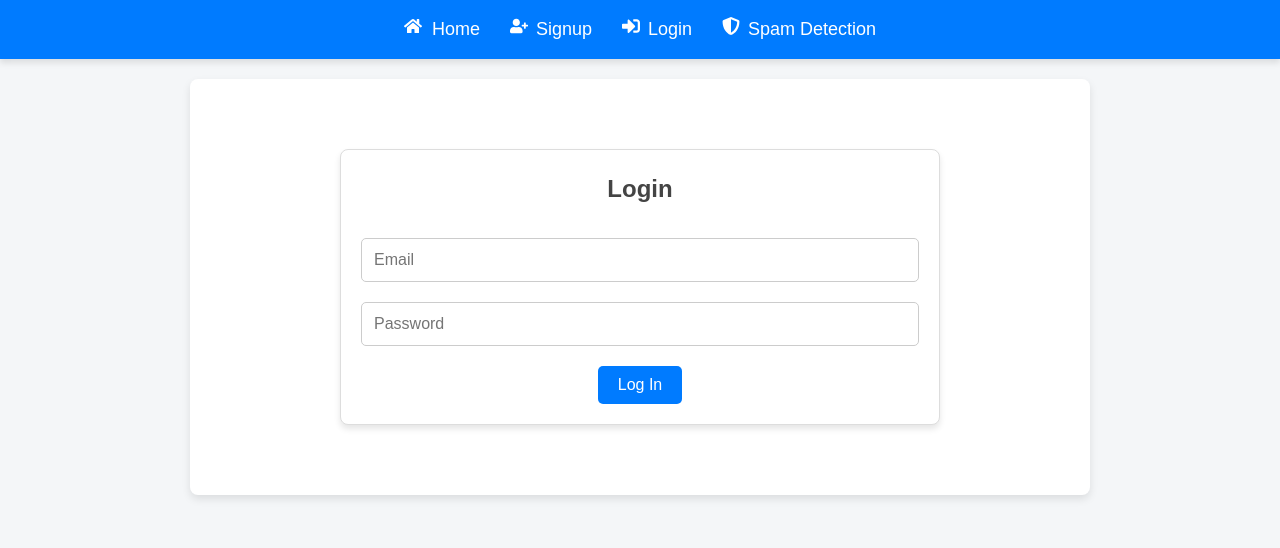
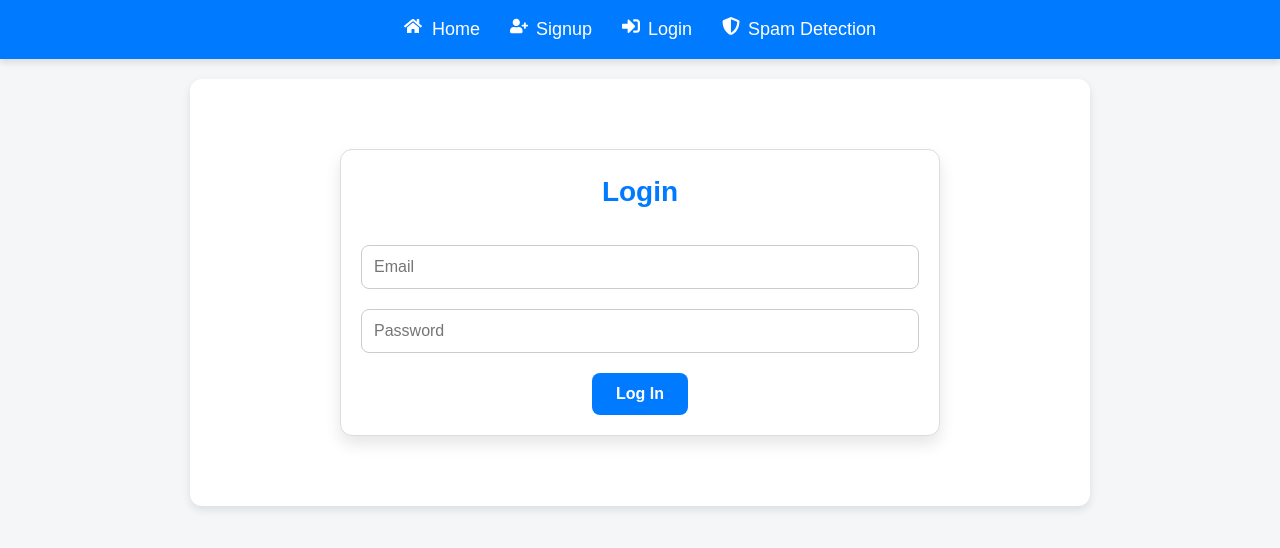
Before and after one commit to g00405662FYP/SpamShield-Frontend, a React (Create React App) app in the folder spamshield-frontend/: page /login in a window 1280 px wide. Shown: the top 548 px of the page. Built offline with nearby package versions, Linux system fonts and the light colour scheme.

Commit message:
Enhance Detection component styling and confidence score display; improve overall UI consistency

```diff
--- a/spamshield-frontend/src/components/detection.js
+++ b/spamshield-frontend/src/components/detection.js
@@ -42,13 +42,18 @@ function Detection() {
         Classify
       </button>
       {result && (
-  <div style={{ marginTop: '20px' }}>
-    <h3>Result</h3>
-    <p><strong>Message:</strong> {result.text}</p>
-    <p><strong>Classification:</strong> {result.label}</p>
-    <p><strong>Confidence Score:</strong> {result.confidence}</p>
-  </div>
-)}
+        <div className="result-container">
+          <h3>Result</h3>
+          <p><strong>Message:</strong> {result.text}</p>
+          <p><strong>Classification:</strong> {result.label}</p>
+          <p>
+            <strong>Confidence Score:</strong>{" "}
+            <span className={`confidence-score ${result.confidence < 0.5 ? 'low' : ''}`}>
+              {result.confidence}
+            </span>
+          </p>
+        </div>
+      )}
 
       {error && <p style={{ color: 'red' }}>{error}</p>}
     </div>
--- a/spamshield-frontend/src/components/styles.css
+++ b/spamshield-frontend/src/components/styles.css
@@ -3,7 +3,7 @@
   margin: 0;
   padding: 0;
   box-sizing: border-box;
-    font-family: Arial, Helvetica, sans-serif;
+  font-family: 'Arial', sans-serif;
 }
 
 /* Body Styling */
@@ -20,8 +20,8 @@
   padding: 20px;
   background: #fff;
   border: 1px solid #ddd;
-    border-radius: 8px;
-    box-shadow: 0px 4px 6px rgba(0, 0, 0, 0.1);
+  border-radius: 12px;
+  box-shadow: 0px 8px 16px rgba(0, 0, 0, 0.1);
   text-align: center;
 }
 
@@ -31,12 +31,19 @@
   margin: 10px 0;
   padding: 12px;
   border: 1px solid #ccc;
-    border-radius: 5px;
+  border-radius: 8px;
   font-size: 16px;
+  transition: border-color 0.3s ease, box-shadow 0.3s ease;
 }
 
 textarea {
   resize: none;
+}
+
+input:focus, textarea:focus {
+  border-color: #007bff;
+  box-shadow: 0 0 8px rgba(0, 123, 255, 0.3);
+  outline: none;
 }
 
 /* Buttons */
@@ -44,22 +51,34 @@
   background-color: #007bff;
   color: #fff;
   border: none;
-    padding: 10px 20px;
+  padding: 12px 24px;
   margin-top: 10px;
-    border-radius: 5px;
+  border-radius: 8px;
   cursor: pointer;
   font-size: 16px;
-    transition: background-color 0.3s ease;
+  font-weight: 600;
+  transition: background-color 0.3s ease, transform 0.2s ease;
 }
 
 button:hover {
   background-color: #0056b3;
+  transform: translateY(-2px);
+}
+
+button:active {
+  transform: translateY(0);
 }
 
 /* Headings */
 h1, h2, h3 {
   margin-bottom: 20px;
   color: #444;
+}
+
+h2 {
+  font-size: 28px;
+  font-weight: 700;
+  color: #007bff;
 }
 
 /* Success and Error Messages */
@@ -84,7 +103,7 @@
 
 /* Navbar Styling */
 .navbar {
-    background-color: #007bff; /* Primary Blue Background */
+  background-color: #007bff;
   color: #fff;
   padding: 15px 0;
   box-shadow: 0 4px 6px rgba(0, 0, 0, 0.1);
@@ -109,7 +128,7 @@
 }
 
 .nav-link:hover {
-    color: #ffdd57; /* Yellow Hover Effect */
+  color: #ffdd57;
   transform: scale(1.1);
 }
 
@@ -120,7 +139,59 @@
   max-width: 900px;
   background: #fff;
   box-shadow: 0 4px 8px rgba(0, 0, 0, 0.1);
-    border-radius: 8px;
+  border-radius: 12px;
+}
+
+/* Result Styling */
+.result-container {
+  margin-top: 20px;
+  padding: 20px;
+  background-color: #f9f9f9;
+  border: 1px solid #ddd;
+  border-radius: 12px;
+  box-shadow: 0px 8px 16px rgba(0, 0, 0, 0.1);
+  animation: fadeIn 0.5s ease-in-out;
+}
+
+.result-container h3 {
+  margin-bottom: 15px;
+  color: #007bff;
+  font-size: 24px;
+  font-weight: 700;
+}
+
+.result-container p {
+  margin: 10px 0;
+  font-size: 18px;
+  color: #555;
+}
+
+.result-container strong {
+  color: #333;
+  font-weight: 600;
+}
+
+/* Confidence Score Styling */
+.confidence-score {
+  font-size: 20px;
+  font-weight: 700;
+  color: #28a745; /* Green for positive results */
+}
+
+.confidence-score.low {
+  color: #dc3545; /* Red for low confidence */
+}
+
+/* Animations */
+@keyframes fadeIn {
+  from {
+      opacity: 0;
+      transform: translateY(20px);
+  }
+  to {
+      opacity: 1;
+      transform: translateY(0);
+  }
 }
 
 /* Responsive Navbar */
```
Lines whose indentation alone changed are shown as unchanged.
